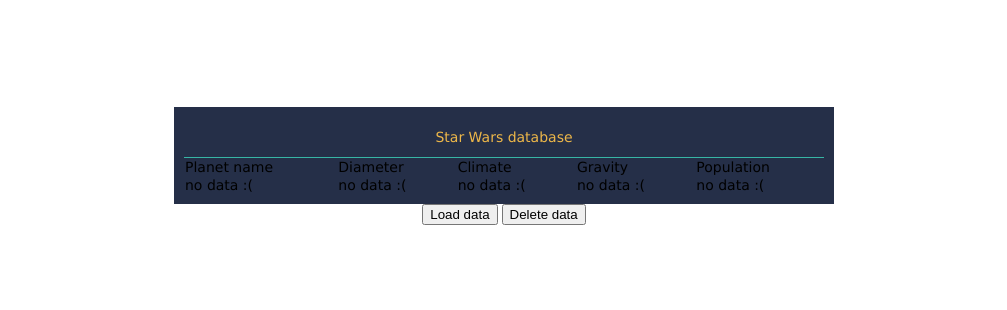
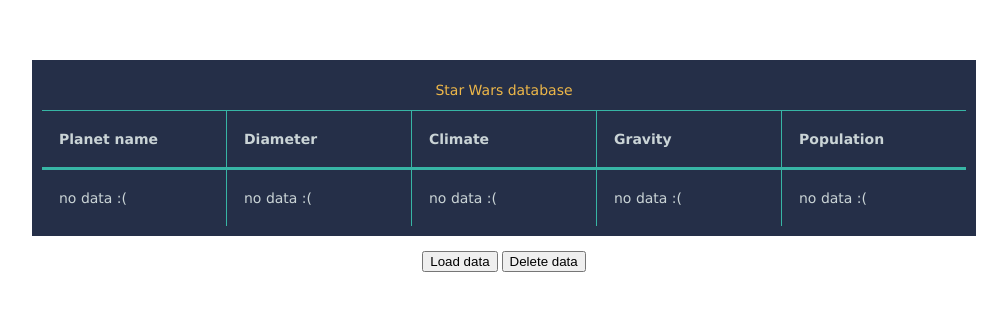
Before and after one commit to Kolyanbodymass/testUtip, a website: page src/index.html in a window 1280 px wide. Shown: the part 242-552 px from the top of the page, without its empty margins (136-1143 px from the left). Drawn offline with nearby package versions, Linux system fonts and the light colour scheme; files that its build step writes are made by us from their sources; files whose address does not match are found by name.

Commit message:
added scrolling for table (without js)

```diff
--- a/src/index.html
+++ b/src/index.html
@@ -13,13 +13,16 @@
         <div class="SWTableWrapper SWTableWrapperJS">
             <table class="SWTable SWTableJS">
                 <caption>Star Wars database</caption>
+                <thead>
                     <tr>
-                  <td>Planet name</td>
-                  <td>Diameter</td>
-                  <td>Climate</td>
-                  <td>Gravity</td>
-                  <td>Population</td>
+                      <th>Planet name</th>
+                      <th>Diameter</th>
+                      <th>Climate</th>
+                      <th>Gravity</th>
+                      <th>Population</th>
                     </tr>
+                </thead>
+                <tbody>
                     <tr>
                         <td>no data :(</td>
                         <td>no data :(</td>
@@ -27,6 +30,8 @@
                         <td>no data :(</td>
                         <td>no data :(</td>
                     </tr>
+                </tbody>
+
             </table>
         </div>
         <div class="buttons">
--- a/src/js/blocks/dal.js
+++ b/src/js/blocks/dal.js
@@ -19,15 +19,7 @@
         this.createTable(state.planets);
     },
     emptyTable() {
-        document.querySelector('.SWTableJS tbody').innerHTML = `
-            <tr>
-                  <td>Planet name</td>
-                  <td>Diameter</td>
-                  <td>Climate</td>
-                  <td>Gravity</td>
-                  <td>Population</td>
-            </tr>
-        `;
+        document.querySelector('.SWTableJS tbody').innerHTML = ``;
     },
     getID() {
         return '_' + Math.random().toString(36).substr(2, 9);
@@ -70,7 +62,7 @@
                 <td>${n.climate}</td>
                 <td>${n.gravity}</td>
                 <td>${n.population}</td>
-                <td><button id="del_string" value=${n.id}>Del</button></td>
+                <td class="tdDel"><button id="del_string" value=${n.id}>Del</button></td>
             </tr>
             `
             });
--- a/src/sass/style.scss
+++ b/src/sass/style.scss
@@ -1,7 +1,6 @@
 .SWTable {
     font-family: "Lucida Sans Unicode", "Lucida Grande", Sans-Serif;
     font-size: 14px;
-    width: 640px;
     text-align: left;
     border-collapse: collapse;
     margin: 10px;
@@ -10,11 +9,43 @@
         border-bottom: 1px solid #37B5A5;
         padding: 12px 17px;
     }
+    & thead {
+        display: block;
+        border-bottom: 2px solid #37B5A5;
+        & th:last-child {
+            border-right: none;
+        }
+    }
+    & tbody {
+        max-height: 200px;
+        overflow: auto;
+        display: block;
+    }
+    & td, & th {
+        color: #CAD4D6;
+        border-bottom: 1px solid #37B5A5;
+        border-right:1px solid #37B5A5;
+        padding: 7px 17px;
+        width: 150px;
+        height: 42px;
+    }
+    & tr:last-child td {
+        border-bottom: none;
+    }
+    & td:last-child {
+        border-right: none;
+    }
+    & .tdDel {
+        border-top: 1px solid #37B5A5;
+    }
 }
 
 .SWTableWrapper {
     background: #252F48;
+    margin-bottom: 15px;
 }
+
+
 
 .wrapper {
     display: flex;
```
Also changed, not shown: dist/css/style.css, dist/css/style.min.css, dist/index.html, dist/index.not-compressed.html, dist/script.js, 2 other files. Lines whose indentation alone changed are shown as unchanged.
